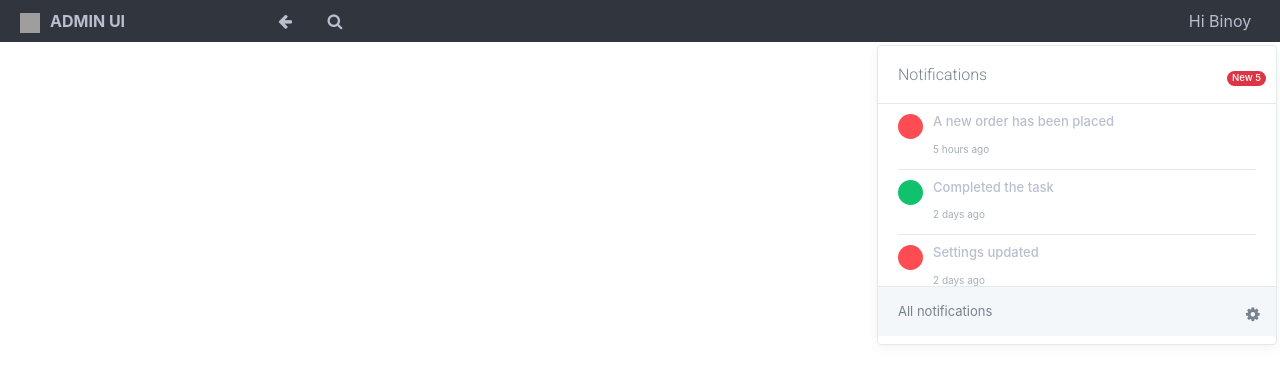
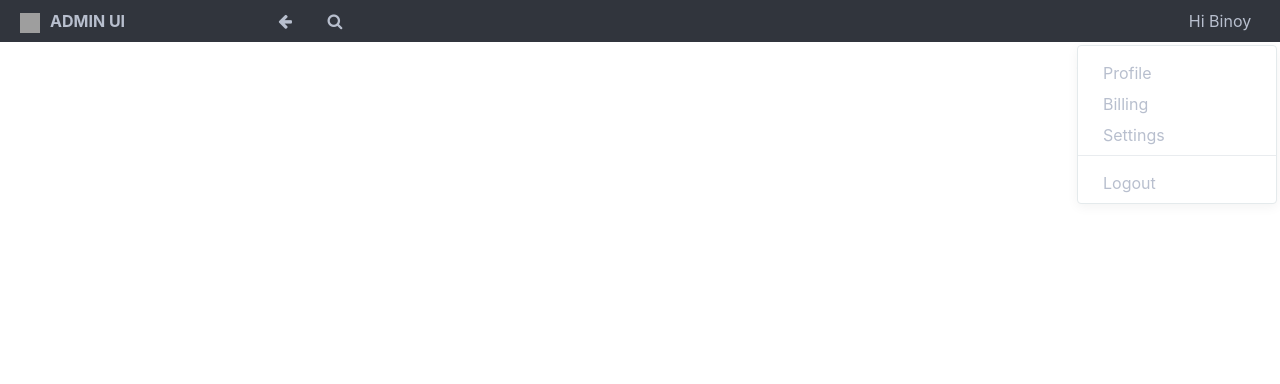
Before and after one commit to binoykr/react-admin-ui, a React (Create React App) app: page / in a window 1280 px wide. Both pictures are taken after a click on the link "Hi Binoy". Shown: the top 384 px of the page. Built offline with nearby package versions, Linux system fonts and the light colour scheme; grey boxes are pictures that could not be loaded; some icons are missing; a web font is replaced by a local one.

Commit message:
Profile dropdown implemented and added menus which are profile, settings, logout and billings

```diff
--- a/src/components/dashboard/Dashboard.css
+++ b/src/components/dashboard/Dashboard.css
@@ -187,21 +187,30 @@
     z-index: 1200;
     display: none;
     flex-direction: column;
-  }
 
-  .navbar.top .items .item .dropdown.show {
-    display: flex;
-  }
-
-
-  .navbar.top .items .item .dropdown.style {
     box-shadow: 0 3px 12px rgba(0,0,0,.05);
     transition: .25s;
     margin-top: 3px;
     margin-right: 3px;
   }
 
-  .navbar.top .items .item .dropdown.size {
+
+
+
+  .navbar.top .items .item .dropdown.basic.show {
+    display: inline-flex;
+  }
+
+  .navbar.top .items .item .dropdown.basic {
+    width: 200px;
+
+  }
+
+  .navbar.top .items .item .dropdown.media.show {
+    display: flex;
+  }
+
+  .navbar.top .items .item .dropdown.media {
     width: 400px;
     height: 300px;
   }
@@ -508,3 +517,8 @@
     color: #76838f;
     background-color: #f3f7f9;
   }
+
+  .chiller-theme .navbar.top .dropdown .item:hover {
+    color: #76838f;
+    background-color: #f3f7f9;
+  }
--- a/src/components/dashboard/Dashboard.js
+++ b/src/components/dashboard/Dashboard.js
@@ -50,7 +50,7 @@ class Dashboard extends React.Component {
                   <span class="badge icon badge-pill badge-danger up">3</span>
                 </a>
 
-                <div class="dropdown size style right dropdown-menu">
+                <div class="dropdown media right dropdown-menu">
                   <div class="header size">
                     <h5>Notifications</h5>
                     <span class="badge list badge-round badge-danger">New 5</span>
@@ -141,7 +141,7 @@ class Dashboard extends React.Component {
                   <span class="badge icon badge-pill badge-info up">5</span>
                 </a>
 
-                <div class="dropdown size style right dropdown-menu">
+                <div class="dropdown media right dropdown-menu">
                   <div class="header size">
                     <h5>MESSAGES</h5>
                     <span class="badge list badge-round badge-info">New 3</span>
@@ -241,89 +241,30 @@ class Dashboard extends React.Component {
                   </span>
                 </a>
 
-                <div class="dropdown size style right dropdown-menu">
-                  <div class="header size">
-                    <h5>Notifications</h5>
-                    <span class="badge list badge-round badge-danger">New 5</span>
-                  </div>
+                <div class="dropdown basic right dropdown-menu">
 
+                  <a class="item" href="javascript:void(0)" role="menuitem">
+                    <i class="icon wb wb-user" aria-hidden="true"></i>
+                    Profile
+                  </a>
 
-                  <div class="container">
-                    <div class="content">
+                  <a class="item" href="javascript:void(0)" role="menuitem">
+                    <i class="icon wb wb-payment" aria-hidden="true"></i>
+                    Billing
+                  </a>
 
-                      <a class="group item" href="javascript:void(0)" role="menuitem">
-                        <div class="media">
-                          <div class="pr-10">
-                            <i class="icon wb wb-order bg-red-600 white circle"></i>
-                          </div>
-                          <div class="body">
-                            <h6 class="heading">A new order has been placed</h6>
-                            <time class="meta" datetime="2018-06-12T20:50:48+08:00">5 hours ago</time>
-                          </div>
-                        </div>
-                      </a>
+                  <a class="item" href="javascript:void(0)" role="menuitem">
+                    <i class="icon wb wb-settings" aria-hidden="true"></i>
+                    Settings
+                  </a>
 
-                      <a class="group item" href="javascript:void(0)" role="menuitem">
-                        <div class="media">
-                          <div class="pr-10">
-                            <i class="icon wb wb-user bg-green-600 white circle" aria-hidden="true"></i>
-                          </div>
-                          <div class="body">
-                            <h6 class="heading">Completed the task</h6>
-                            <time class="meta" datetime="2018-06-11T18:29:20+08:00">2 days ago</time>
-                          </div>
-                        </div>
-                      </a>
+                  <div class="dropdown-divider" role="presentation"></div>
 
-                      <a class="group item" href="javascript:void(0)" role="menuitem">
-                        <div class="media">
-                          <div class="pr-10">
-                            <i class="icon wb wb-settings bg-red-600 white circle" aria-hidden="true"></i>
-                          </div>
-                          <div class="body">
-                            <h6 class="heading">Settings updated</h6>
-                            <time class="meta" datetime="2018-06-11T14:05:00+08:00">2 days ago</time>
-                          </div>
-                        </div>
-                      </a>
-
-                      <a class="group item" href="javascript:void(0)" role="menuitem">
-                        <div class="media">
-                          <div class="pr-10">
-                            <i class="icon wb wb-calendar bg-blue-600 white circle" aria-hidden="true"></i>
-                          </div>
-                          <div class="body">
-                            <h6 class="heading">Event started</h6>
-                            <time class="meta" datetime="2018-06-10T13:50:18+08:00">3 days ago</time>
-                          </div>
-                        </div>
-                      </a>
-
-                      <a class="group item" href="javascript:void(0)" role="menuitem">
-                        <div class="media">
-                          <div class="pr-10">
-                            <i class="icon wb wb-chat bg-orange-600 white circle" aria-hidden="true"></i>
-                          </div>
-                          <div class="body">
-                            <h6 class="heading">Message received</h6>
-                            <time class="meta" datetime="2018-06-10T12:34:48+08:00">3 days ago</time>
-                          </div>
-                        </div>
-                      </a>
-
-                    </div>
-
-                  </div>
-
-
-                  <div class="footer size">
-                    <a class="item">All notifications</a>
-                    <a class="item-button">
-                      <i class="fa fa-cog"></i>
-                    </a>
-                  </div>
+                  <a class="item" href="javascript:void(0)" role="menuitem">
+                    <i class="icon wb wb-power" aria-hidden="true"></i>
+                    Logout
+                  </a>
                 </div>
-
               </li>
 
             </ul>
```
